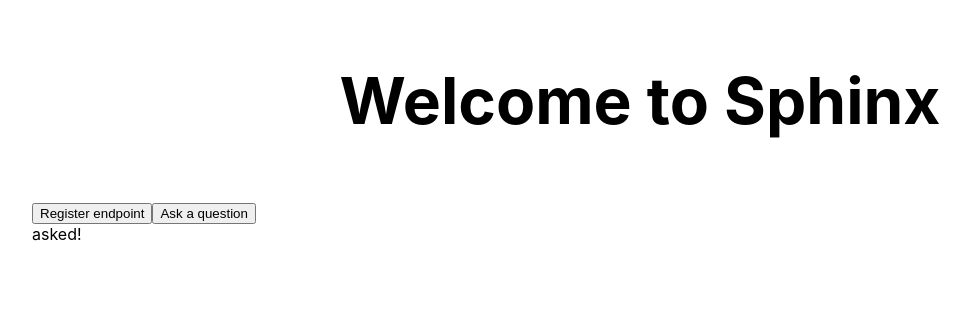
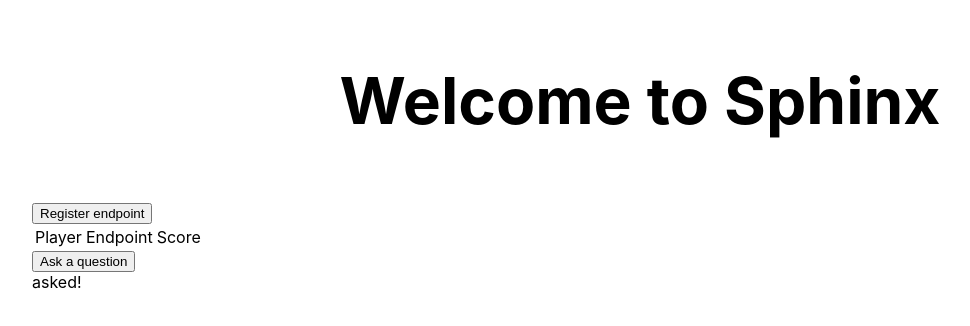
Before and after one commit to revlucio/sphinx, a Next.js app: page / in a window 1280 px wide. Shown: the top 326 px of the page, without its empty margins (0-970 px from the left). Built offline with nearby package versions, Linux system fonts and the light colour scheme.

Commit message:
Add todo and order by score

```diff
--- a/pages/index.tsx
+++ b/pages/index.tsx
@@ -29,7 +29,6 @@
 
 const Home = ({endpointsFromServer}: InferGetServerSidePropsType<typeof getServerSideProps>) => {
   const [isAsking, setIsAsking] = useState<boolean>(false)
-  const [score, setScore] = useState<number>(0)
     const [endpoints, setEndpoints] = useState<EndPoint[]>(endpointsFromServer)
     const [showRegistrationForm, setShowRegistrationForm] = useState(false)
 
@@ -70,16 +69,28 @@
             }}/>
         }
 
-        {endpoints.map(endpoint =>
-            <div key={endpoint.name}>
-                <h2>{endpoint.name}</h2>
-                <h2>{endpoint.url}</h2>
-                <h2 data-testid={endpoint.name+"-score"}>{endpoint.score}</h2>
-            </div>
+        <table>
+          <thead><tr>
+            <td>Player</td>
+            <td>Endpoint</td>
+            <td>Score</td>
+            </tr>
+            </thead>
+            <tbody>
+        {endpoints.sort((a,b) => b.score - a.score).map(endpoint =>
+            <tr key={endpoint.name}>
+                <td>{endpoint.name}</td>
+                <td>{endpoint.url}</td>
+                <td data-testid={endpoint.name+"-score"}>{endpoint.score || 0}</td>
+            </tr>
         )}
+        </tbody>
+        </table>
 
-        <button onClick={askAQuestion}>Ask a question</button>
+
+        <div><button onClick={askAQuestion}>Ask a question</button>
         {isAsking ? <div>asking...</div> : <div>asked!</div>}
+        </div>
     </div>
   )
 }
```
Also changed, not shown: todo.txt (added).
